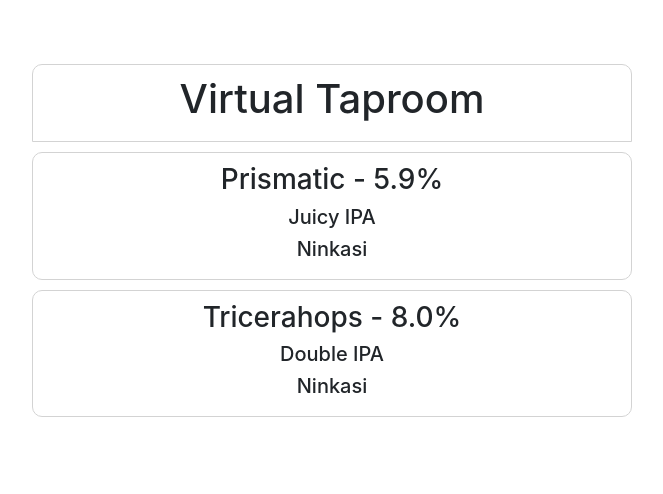
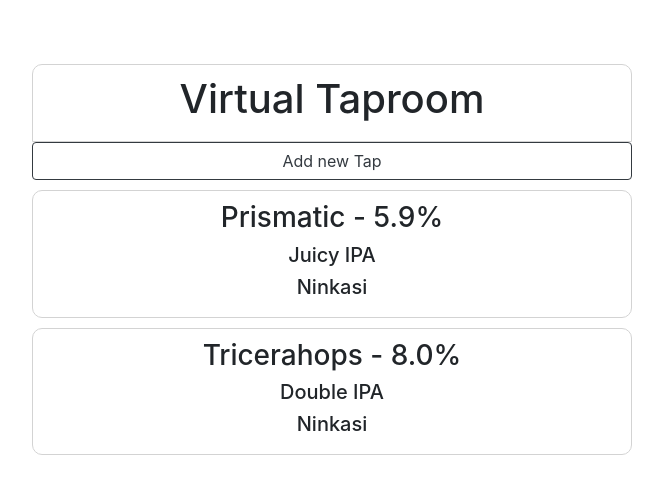
Before and after one commit to JohnNilsOlson/taproom-redux, a React (Create React App) app: page / in a window 1280 px wide. Shown: the top 494 px of the page, without its empty margins (308-971 px from the left). Built offline with nearby package versions, Linux system fonts and the light colour scheme.

Commit message:
add dynamic button to switch view between form and list

```diff
--- a/src/components/DrinkControl.js
+++ b/src/components/DrinkControl.js
@@ -1,19 +1,38 @@
 import React from "react";
 import DrinkList from "./DrinkList";
+import NewDrinkForm from "./NewDrinkForm";
 
-import Container from "react-bootstrap/Container";
+import Button from "react-bootstrap/Button";
 
 class DrinkControl extends React.Component {
 
   constructor(props) {
     super(props);
-    this.state = {};
+    this.state = {
+      formVisible: false
+    };
+  }
+
+  handleClick = () => {
+    this.setState(prevState => ({
+      formVisible: !prevState.formVisible
+    }));
   }
 
   render() {
+    let currentlyVisibleState = null;
+    let buttonText = null;
+    if (this.state.formVisible) {
+      currentlyVisibleState = <NewDrinkForm />
+      buttonText = "Return to Tap List";
+    } else {
+      currentlyVisibleState = <DrinkList />
+      buttonText = "Add new Tap";
+    }
     return (
       <React.Fragment>
-        <DrinkList />
+        <Button variant="outline-dark" onClick={this.handleClick} block>{buttonText}</Button>
+        {currentlyVisibleState}
       </React.Fragment>
     );
   }
```
